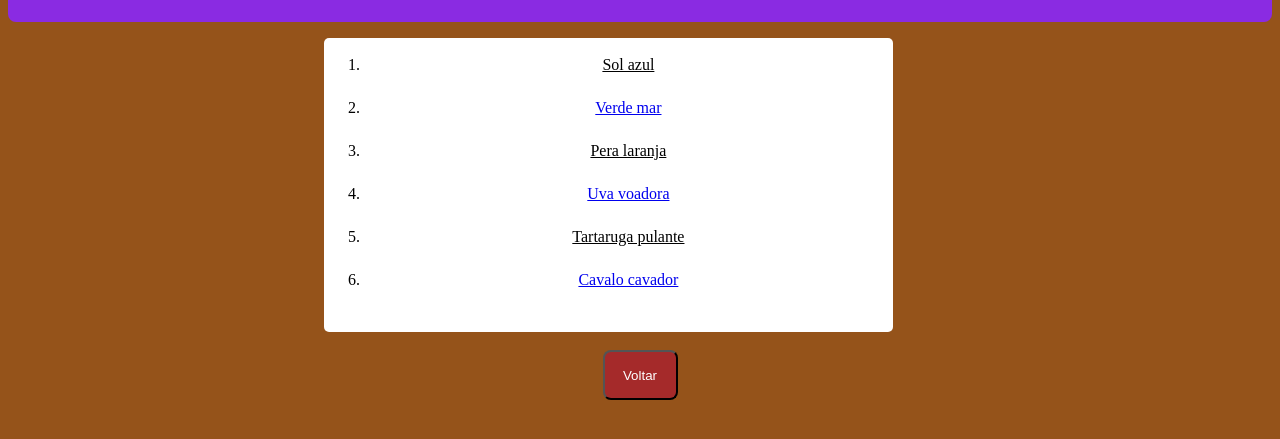
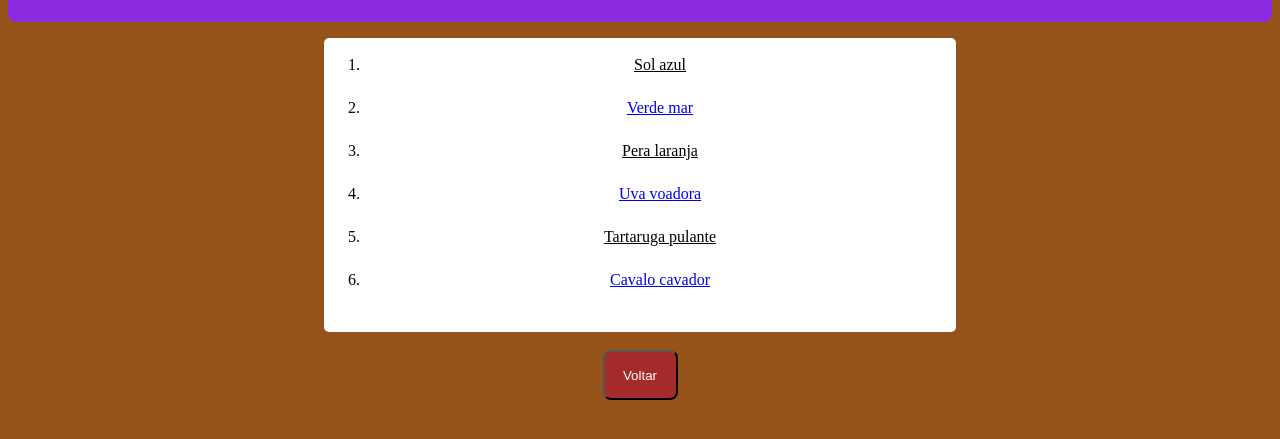
Before and after one commit to LuapabloSdA/TestMenu, a plain HTML site: page index.html in a window 1280 px wide. Shown: the part 61-500 px from the top of the page. Drawn offline with Linux system fonts and the light colour scheme.

Commit message:
Update index.html

```diff
--- a/index.html
+++ b/index.html
@@ -26,7 +26,9 @@
         div{
             margin-left: 25%;
             margin-right: 25%;
-            max-width: 45%;
+            max-width: 50%;
+            min-width: 300px;
+            min-height: auto;
             max-height: 25%;
             background-color: white;
             border-radius: 5px;
@@ -77,6 +79,6 @@
             <li><a href="#" class="cor">Cavalo cavador</a></li>
         </ol><br>
     </div><br>
-    <a href="https://www.youtube.com/" ><button>Voltar</button></a>
+    <a href="https://github.com/LuapabloSdA/trabalho" ><button>Voltar</button></a>
 </body>
 </html>
```
